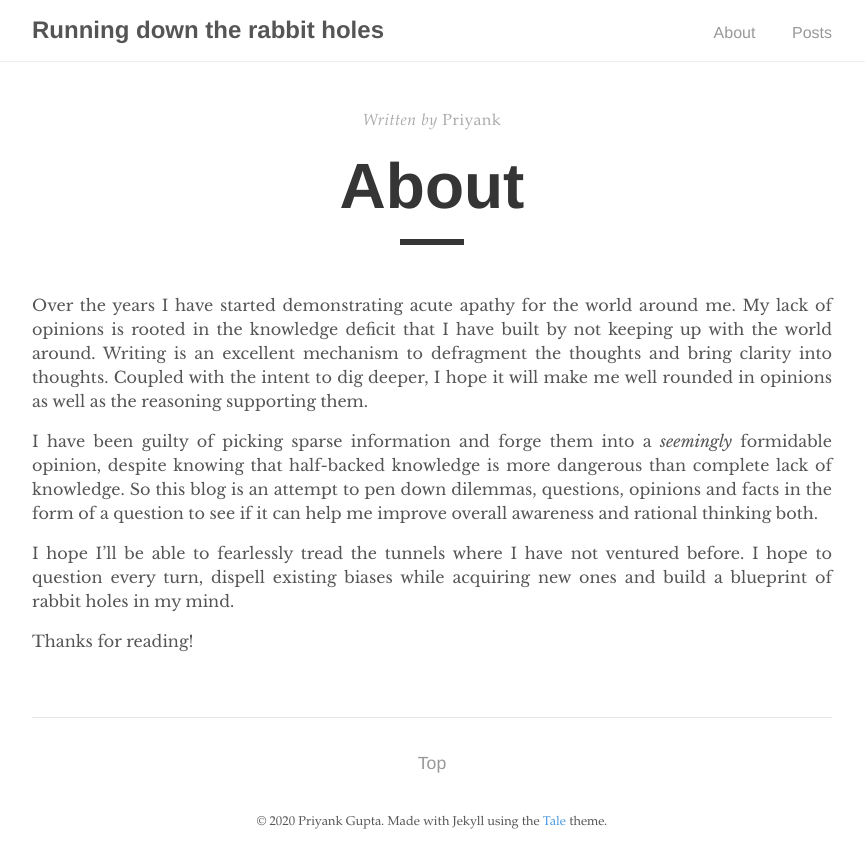
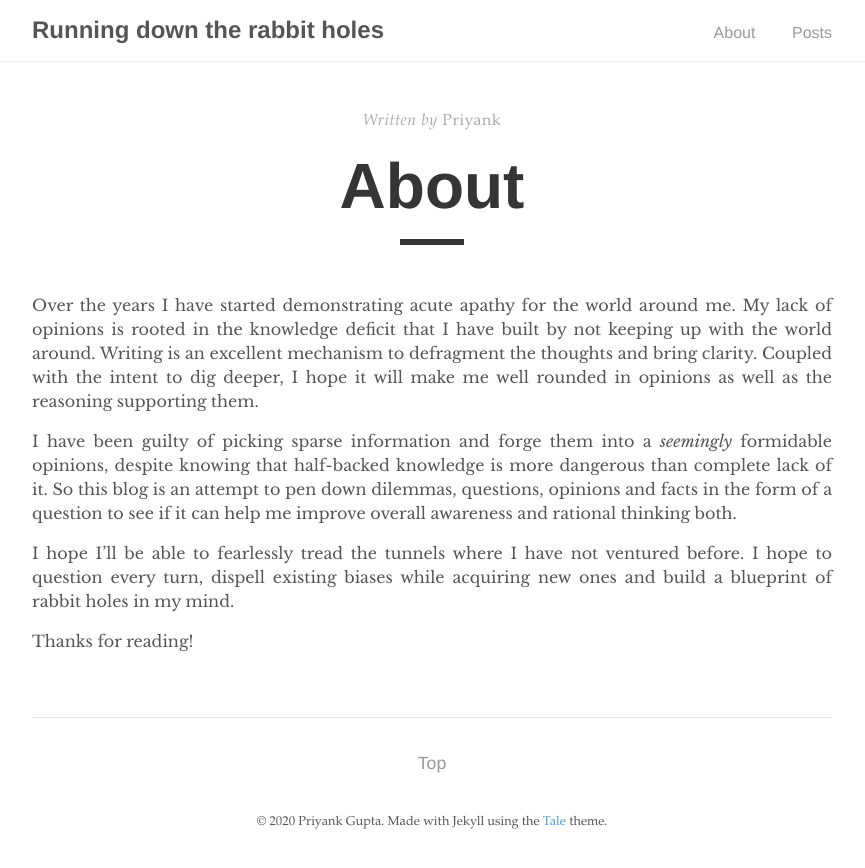
Before and after one commit to priyaaank/belligerent-buffoon, a Jekyll site: the page built from _pages/about.md, in a window 1280 px wide. Shown: the top 868 px of the page, without its empty margins (208-1073 px from the left). Built offline with Jekyll 4.4.1, drawn with Linux system fonts in a browser that asks for light colours.

Commit message:
Fixing writing errors

```diff
--- a/_pages/about.md
+++ b/_pages/about.md
@@ -5,9 +5,9 @@ author: "Priyank"
 permalink: /about/
 ---
 
-Over the years I have started demonstrating acute apathy for the world around me. My lack of opinions is rooted in the knowledge deficit that I have built by not keeping up with the world around. Writing is an excellent mechanism to defragment the thoughts and bring clarity into thoughts. Coupled with the intent to dig deeper, I hope it will make me well rounded in opinions as well as the reasoning supporting them.
+Over the years I have started demonstrating acute apathy for the world around me. My lack of opinions is rooted in the knowledge deficit that I have built by not keeping up with the world around. Writing is an excellent mechanism to defragment the thoughts and bring clarity. Coupled with the intent to dig deeper, I hope it will make me well rounded in opinions as well as the reasoning supporting them.
 
-I have been guilty of picking sparse information and forge them into a _seemingly_ formidable opinion, despite knowing that half-backed knowledge is more dangerous than complete lack of knowledge. So this blog is an attempt to pen down dilemmas, questions, opinions and facts in the form of a question to see if it can help me improve overall awareness and rational thinking both.
+I have been guilty of picking sparse information and forge them into a _seemingly_ formidable opinions, despite knowing that half-backed knowledge is more dangerous than complete lack of it. So this blog is an attempt to pen down dilemmas, questions, opinions and facts in the form of a question to see if it can help me improve overall awareness and rational thinking both.
 
 I hope I'll be able to fearlessly tread the tunnels where I have not ventured before. I hope to question every turn, dispell existing biases while acquiring new ones and build a blueprint of rabbit holes in my mind.
 
```
Also changed, not shown: _posts/2020-01-12-documeting-rabbitholes.md (+2 -2 lines).
